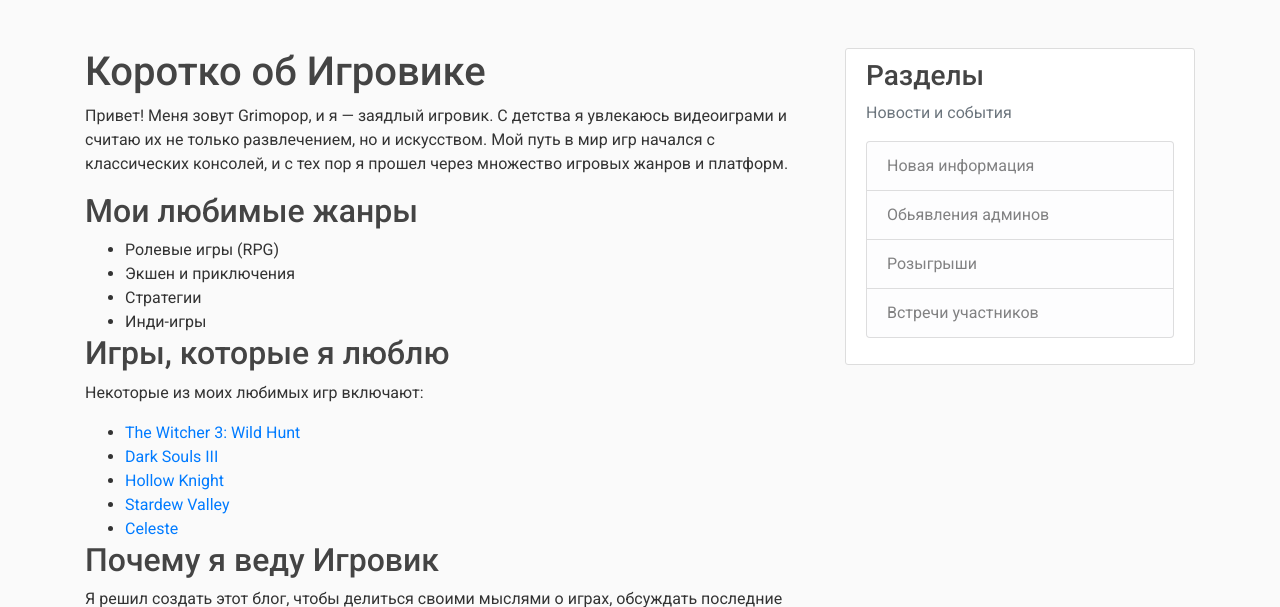
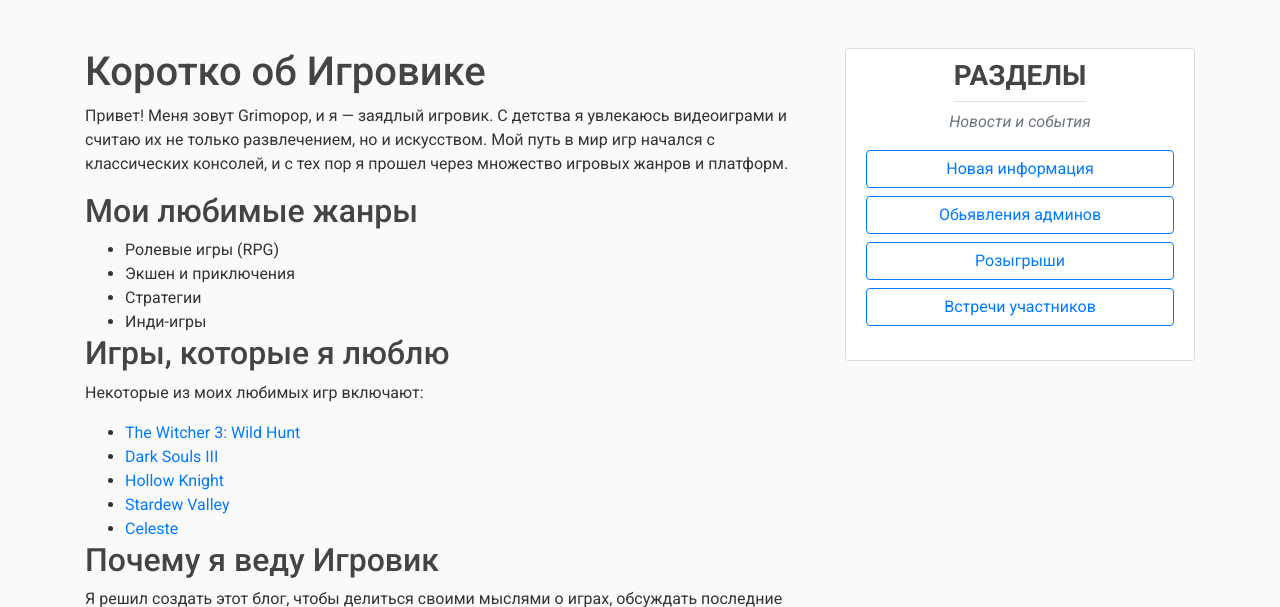
Before and after one commit to Grimopop/grim, a Django app: page /about/ in a window 1280 px wide. Shown: the part 56-663 px from the top of the page. Run offline with Django 4.2, Linux system fonts and the light colour scheme; some libraries are stand-ins or nearby versions.

Commit message:
правый сайд бар сделан лучше, лишний код удален

```diff
--- a/my_site/blog/templates/blog/base.html
+++ b/my_site/blog/templates/blog/base.html
@@ -65,14 +65,14 @@
           {% block content %}{% endblock %}
         </div>
         <div class="col-md-4">
-          <div class="content-section">
-            <h3>Разделы</h3>
-            <p class='text-muted'>Новости и события
+          <div class="content-section text-center">
+            <h3 class="text-uppercase font-weight-bold border-bottom pb-2 mb-2 d-inline-block">Разделы</h3>
+            <p class='text-muted font-italic mb-3'>Новости и события
               <ul class="list-group">
-                <li class="list-group-item list-group-item-light">Новая информация</li>
-                <li class="list-group-item list-group-item-light">Обьявления админов</li>
-                <li class="list-group-item list-group-item-light">Розыгрыши</li>
-                <li class="list-group-item list-group-item-light">Встречи участников</li>
+                <li class="btn btn-outline-primary mb-2" disabled>Новая информация</li>
+                <li class="btn btn-outline-primary mb-2" disabled>Обьявления админов</li>
+                <li class="btn btn-outline-primary mb-2" disabled>Розыгрыши</li>
+                <li class="btn btn-outline-primary mb-2" disabled>Встречи участников</li>
               </ul>
             </p>
           </div>
@@ -86,8 +86,8 @@
     </footer>
 
     <!-- Дополнительные скрипты JavaScript -->
-    <!-- Сначала jQuery, затем Popper.js, последним Bootstrap JS -->
-    <script src="https://code.jquery.com/jquery-3.2.1.slim.min.js" integrity="sha384-KJ3o2DKtIkvYIK3UENzmM7KCkRr/rE9/Qpg6aAZGJwFDMVNA/GpGFF93hXpG5KkN" crossorigin="anonymous"></script>
+    <!-- Сначала jQuery, затем Popper.js, последним Bootstrap JS, jquery 3.2.1 лучше работает, бутстрап мождно переключить на 5 , надо бы поменять ссылки-->
+    <script src="https://code.jquery.com/jquery-3.7.1.slim.min.js" integrity="sha384-KJ3o2DKtIkvYIK3UENzmM7KCkRr/rE9/Qpg6aAZGJwFDMVNA/GpGFF93hXpG5KkN" crossorigin="anonymous"></script>
     <script src="https://cdnjs.cloudflare.com/ajax/libs/popper.js/1.12.9/umd/popper.min.js" integrity="sha384-ApNbgh9B+Y1QKtv3Rn7W3mgPxhU9K/ScQsAP7hUibX39j7fakFPskvXusvfa0b4Q" crossorigin="anonymous"></script>
     <script src="https://maxcdn.bootstrapcdn.com/bootstrap/4.0.0/js/bootstrap.min.js" integrity="sha384-JZR6Spejh4U02d8jOt6vLEHfe/JQGiRRSQQxSfFWpi1MquVdAyjUar5+76PVCmYl" crossorigin="anonymous"></script>
 </body>
--- a/my_site/blog/views.py
+++ b/my_site/blog/views.py
@@ -12,6 +12,9 @@ from django.views.generic import (
 )
 from .models import Post, Comment
 from .forms import CommentForm
+from django.contrib import messages
+from django.shortcuts import redirect
+
 
 
 def home(request):
@@ -49,15 +52,25 @@ class PostDetailView(DetailView):
         return context
 
     def post(self, request, *args, **kwargs):
+        from django.contrib import messages
+        from django.shortcuts import redirect
+
         self.object = self.get_object()
+
+        if not request.user.is_authenticated:
+            messages.warning(request, "Чтобы оставить комментарий, войдите в аккаунт.")
+            return redirect('login')
+
         form = CommentForm(request.POST)
         if form.is_valid():
             comment = form.save(commit=False)
             comment.post = self.object
             comment.author = request.user
             comment.save()
-            return self.get(self.request, *args, **kwargs)
-        return self.render_to_response({'form': form})
+            messages.success(request, "Комментарий успешно добавлен!")
+            return self.get(request, *args, **kwargs)
+
+        return self.render_to_response(self.get_context_data(form=form))
 
 
 class PostCreateView(LoginRequiredMixin, CreateView):
```
Also changed, not shown: my_site/blog/models.py (+3 -5 lines).
